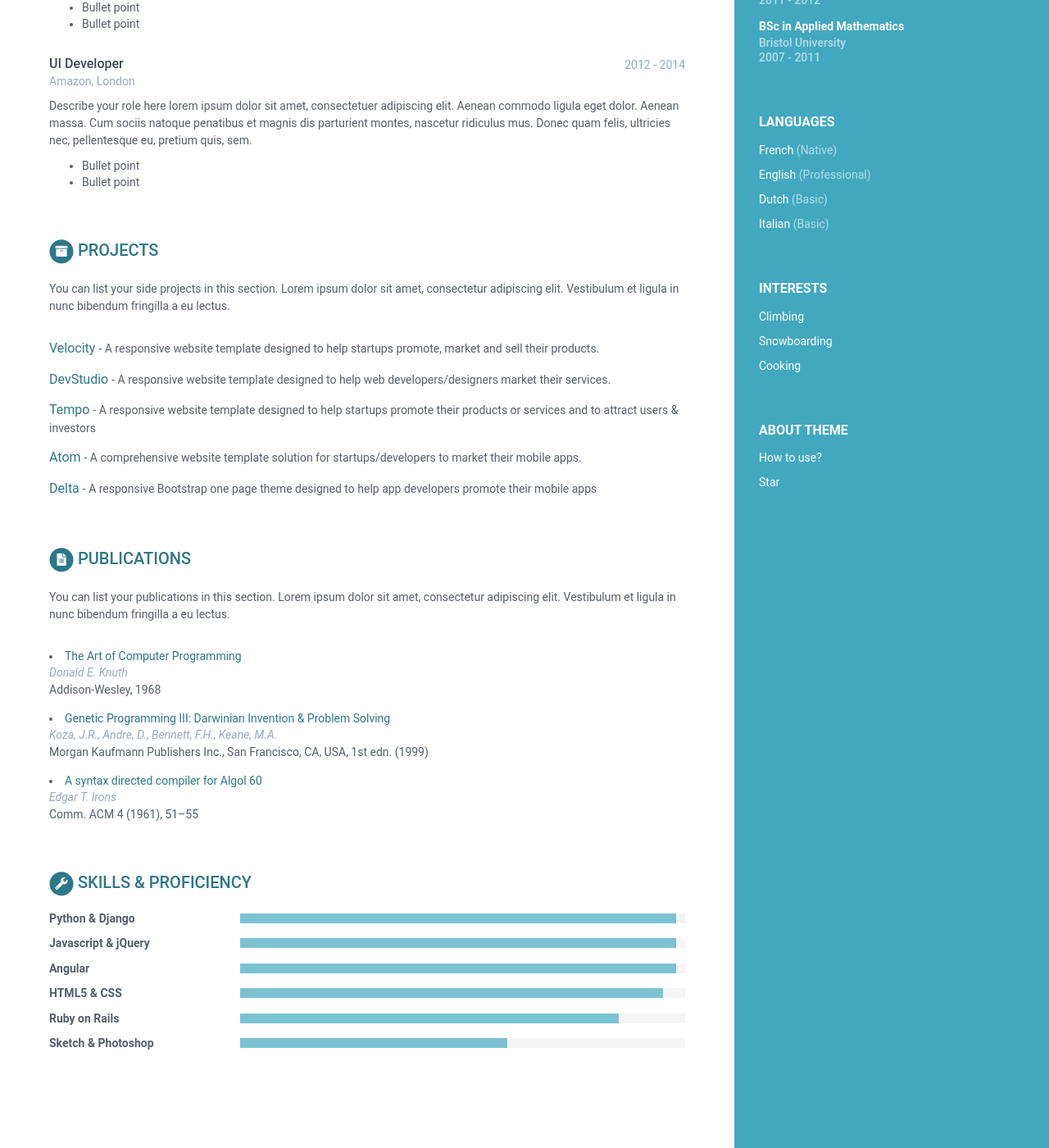
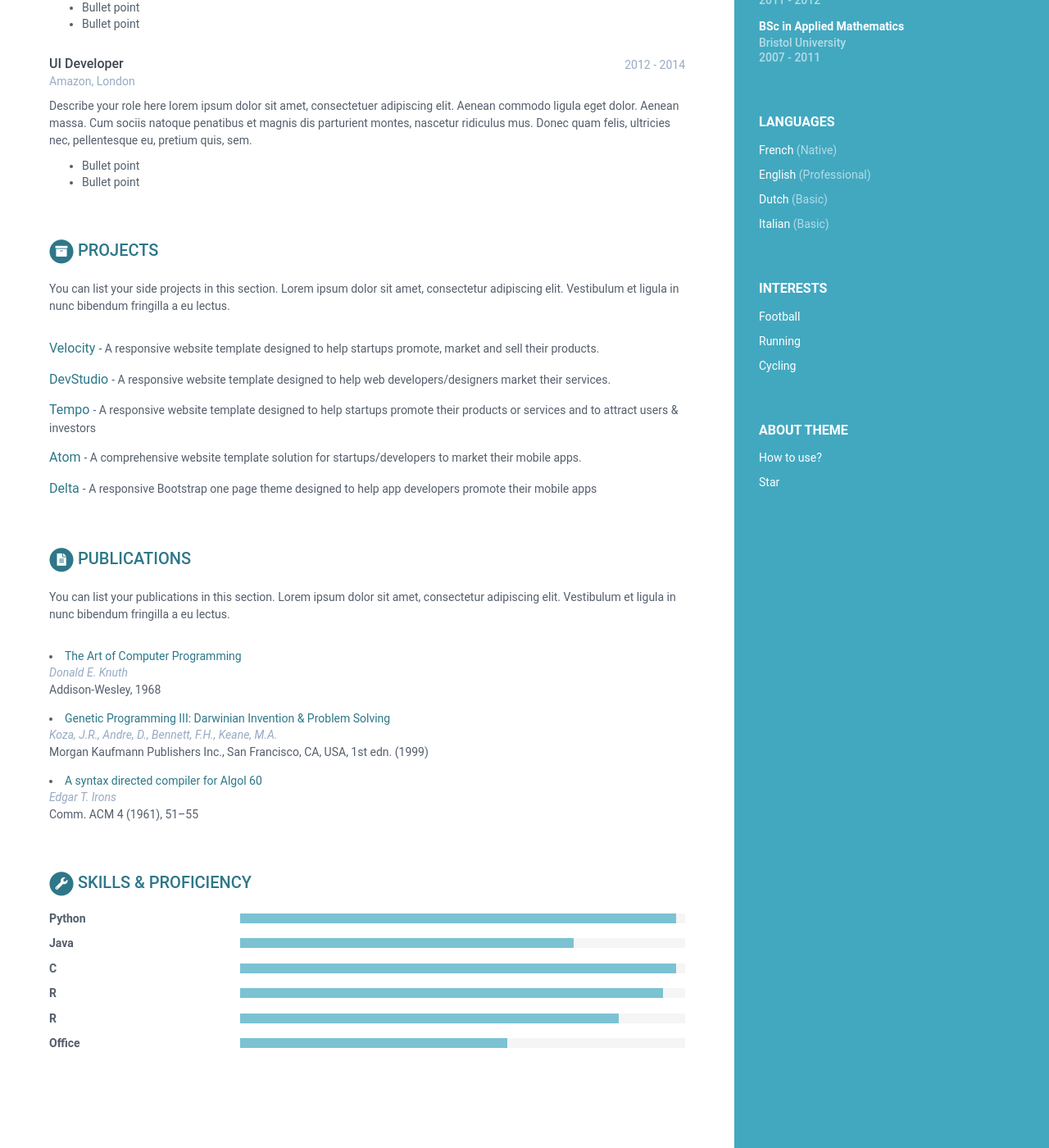
Before and after one commit to gdeside/CV, a Jekyll site: the page built from print.html, in a window 1280 px wide and 1400 px high, scrolled down 641 px. Shown: the whole window at 82% size. Built offline with Jekyll 4.4.1, drawn with Linux system fonts in a browser that asks for light colours; some of the changed text lies outside the part shown.

Commit message:
update profile

```diff
--- a/_data/data.yml
+++ b/_data/data.yml
@@ -15,19 +15,18 @@ sidebar:
     # Sidebar links
     email: guillaume.deside@hotmail.com
     phone: +32475228008
-    timezone:
+    timezone: UTC+01:00
     citizenship: Belgian
-    website: blog.webjeda.com #do not add http://
-    linkedin:
-    xing:
+  #  linkedin:
+  #  xing:
     github: gdeside
-    telegram: # add your nickname without '@' sign
-    gitlab:
-    bitbucket:
-    twitter:
-    stack-overflow: # Number/Username, e.g. 123456/alandoe
-    codewars:
-    goodreads: # Number-Username, e.g. 123456-alandoe
+  # telegram: # add your nickname without '@' sign
+   # gitlab:
+  #  bitbucket:
+  #  twitter:
+  #  stack-overflow: # Number/Username, e.g. 123456/alandoe
+  #  codewars:
+  #  goodreads: # Number-Username, e.g. 123456-alandoe
     pdf:
 
     languages:
@@ -48,13 +47,13 @@ sidebar:
     interests:
       title: Interests
       info:
-        - item: Climbing
+        - item: Football
           link:
 
-        - item: Snowboarding
+        - item: Running
           link:
 
-        - item: Cooking
+        - item: Cycling
           link:
 
 career-profile:
@@ -246,22 +245,22 @@ skills:
     title: Skills &amp; Proficiency
 
     toolset:
-      - name: Python & Django
+      - name: Python
         level: 98%
 
-      - name: Javascript & jQuery
+      - name: Java
+        level: 75%
+
+      - name: C
         level: 98%
 
-      - name: Angular
-        level: 98%
-
-      - name: HTML5 & CSS
+      - name: R
         level: 95%
 
-      - name: Ruby on Rails
+      - name: R
         level: 85%
 
-      - name: Sketch & Photoshop
+      - name: Office
         level: 60%
 
 footer: >
```
Also changed, not shown: 1 other file.
